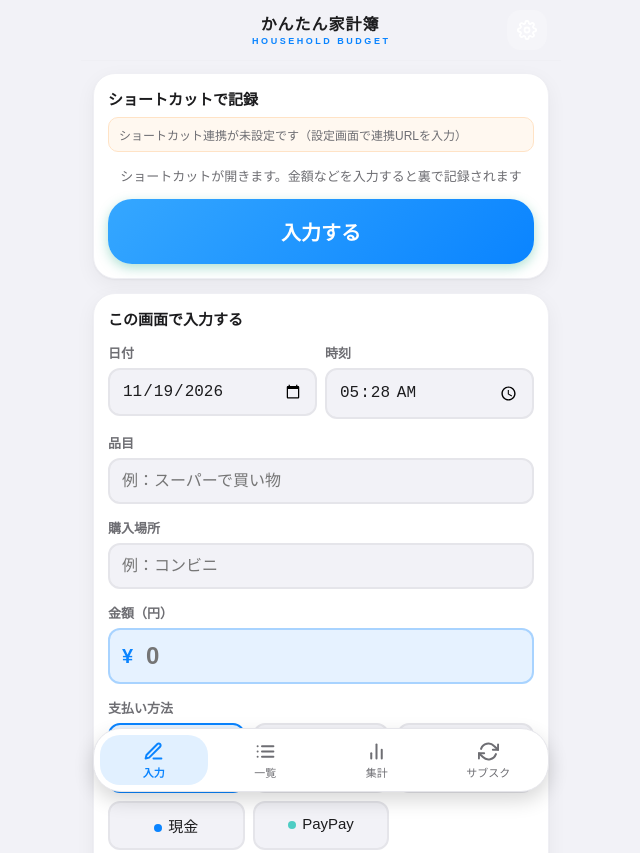
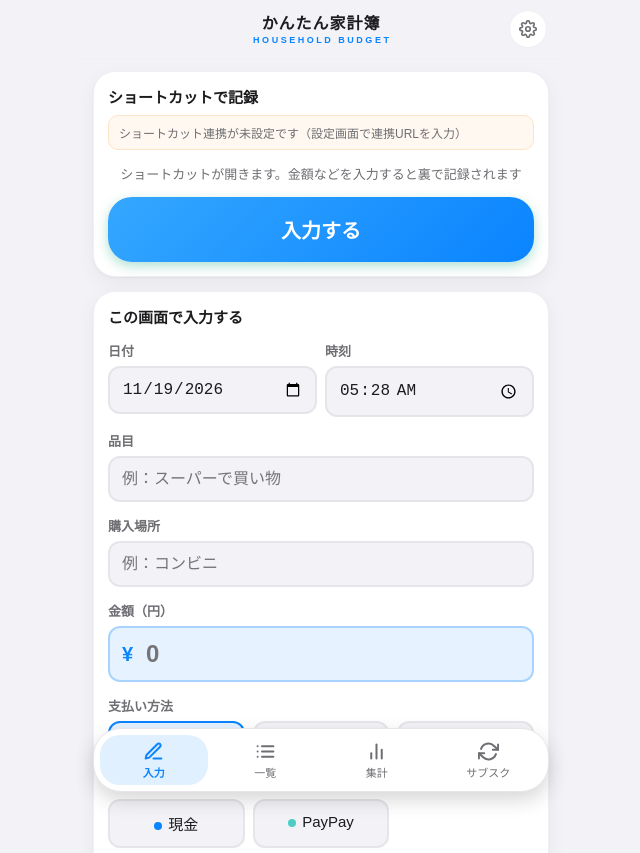
Before and after one commit to mshin0128-dev/kb-97a0127d, a plain HTML site: page preview2/index.html in a window 1280 px wide. Shown: the top 853 px of the page, without its empty margins (319-959 px from the left). Drawn offline with nearby package versions, Linux system fonts and the light colour scheme.

Commit message:
preview2: ヘッダーボタンを円形に修正

```diff
--- a/preview2/index.html
+++ b/preview2/index.html
@@ -177,11 +177,6 @@
     color: var(--accent); line-height: 1;
   }
   .topbar-spacer { flex: none; width: 38px; }
-  .topbar .icon-btn {
-    width: 38px; height: 38px; border-radius: 50%;
-    background: var(--card); border: 1px solid var(--divider-color); color: var(--sub);
-  }
-  .topbar .icon-btn svg { width: 18px; height: 18px; }
   .topbar-row {
     display: flex;
     align-items: center;
@@ -202,21 +197,21 @@
   }
   header.topbar .icon-btn {
     flex: none;
-    width: 40px;
-    height: 40px;
-    border-radius: 14px;
+    width: 38px;
+    height: 38px;
+    border-radius: 50%;
     display: grid;
     place-items: center;
-    color: #fff;
-    background: rgba(255,255,255,0.22);
+    color: var(--sub);
+    background: var(--card);
     box-shadow: none;
-    border: none;
+    border: 1px solid var(--divider-color);
     padding: 0;
     margin: 0;
     cursor: pointer;
   }
-  header.topbar .icon-btn svg { width: 20px; height: 20px; }
-  header.topbar .icon-btn[aria-pressed="true"] { background: rgba(255,255,255,0.38); }
+  header.topbar .icon-btn svg { width: 18px; height: 18px; }
+  header.topbar .icon-btn[aria-pressed="true"] { color: var(--accent); background: var(--chip-bg); }
   .view-title-row {
     display: flex;
     align-items: center;
```
